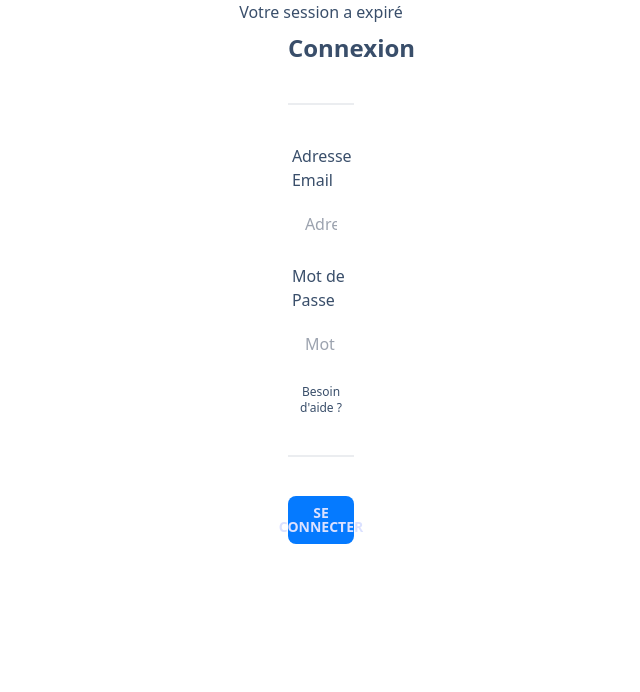
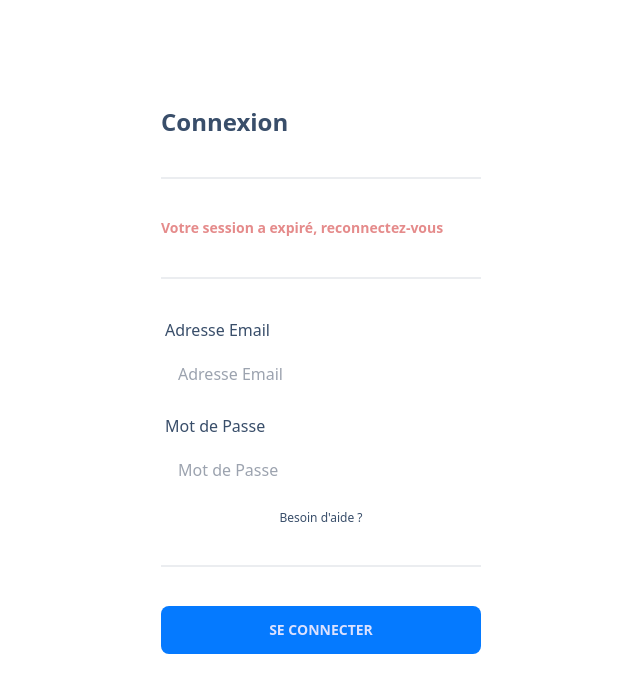
Before and after one commit to CyrilPonsan/nextpost, a Next.js app in the folder client/: page /auth/no-session in a window 1280 px wide. Shown: the top 692 px of the page, without its empty margins (319-959 px from the left). Built offline with nearby package versions, Linux system fonts and the light colour scheme.

Commit message:
NEXTPOST-6 gestion erreurs ok

```diff
--- a/client/src/app/auth/no-session/page.tsx
+++ b/client/src/app/auth/no-session/page.tsx
@@ -1,13 +1,12 @@
+import React from "react";
+
 import LoginForm from "@/components/formulaires/login-form";
-import Link from "next/link";
-import React from "react";
 
 const NoSessionPage = () => {
   return (
-    <div className="flex flex-col items-center gap-y-2">
-      <p>Votre session a expiré</p>
-      <LoginForm />
-    </div>
+    <section className="w-full min-h-[95vh] flex justify-center items-center">
+      <LoginForm errorMsg="Votre session a expiré, reconnectez-vous" />
+    </section>
   );
 };
 
--- a/client/src/components/formulaires/login-form.tsx
+++ b/client/src/components/formulaires/login-form.tsx
@@ -16,11 +16,18 @@ interface CustomError {
   message: string;
 }
 
-const LoginForm = () => {
+interface LoginFormProps {
+  errorMsg?: string;
+}
+
+const LoginForm = (props: LoginFormProps) => {
   const [loading, setLoading] = useState(false);
   const [emailValue, setEmailValue] = useState("");
   const [passwordValue, setPasswordValue] = useState("");
-  const [error, setError] = useState<CustomError>({ type: "", message: "" });
+  const [error, setError] = useState<CustomError>({
+    type: "",
+    message: props.errorMsg ?? "",
+  });
   const router = useRouter();
   const searchParams = useSearchParams();
 
@@ -76,8 +83,8 @@ const LoginForm = () => {
 
       {error.message.length > 0 ? (
         <>
-          <div className="flex justify-center">
-            <p className="text-error text-xs font-bold">{error.message}</p>
+          <div className="flex justify-start">
+            <p className="text-error text-sm font-bold">{error.message}</p>
           </div>
           <div className="divider" />
         </>
```
